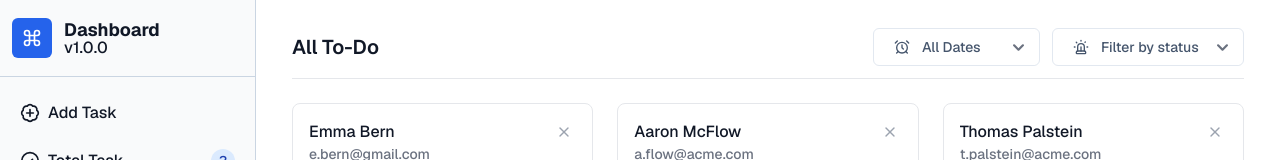
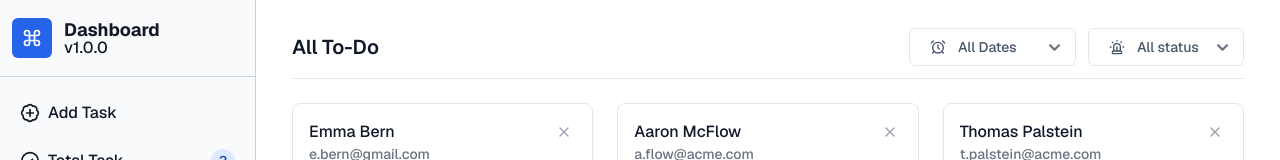
Before and after one commit to rezwanahamed/to-do-app-frontend, a React (Vite) app: page /dashboard in a window 1280 px wide. Shown: the top 160 px of the page. Built offline with nearby package versions, Linux system fonts and the light colour scheme.

Commit message:
update filter option text in Dashboard component

```diff
--- a/src/pages/Dashboard/pages/Dashboard.jsx
+++ b/src/pages/Dashboard/pages/Dashboard.jsx
@@ -151,7 +151,7 @@ export default function Dashboard() {
                 onChange={handleFilterPriorityChange}
                 className="cursor-pointer border-0 text-sm focus-visible:ring-0"
               >
-                <option value="">Filter by status</option>
+                <option value="">All status</option>
                 <option value="High">High</option>
                 <option value="Medium">Medium</option>
                 <option value="Low">Low</option>
```
